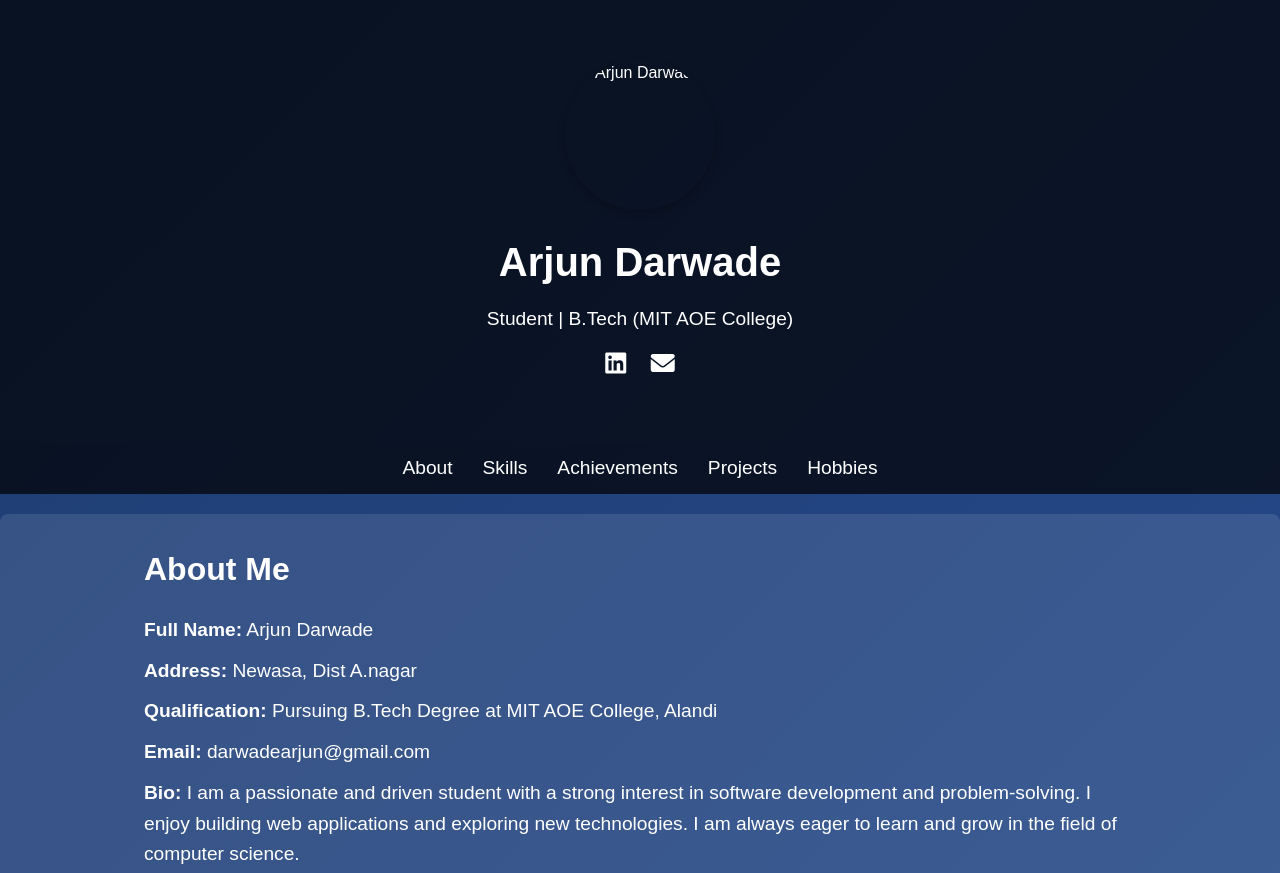
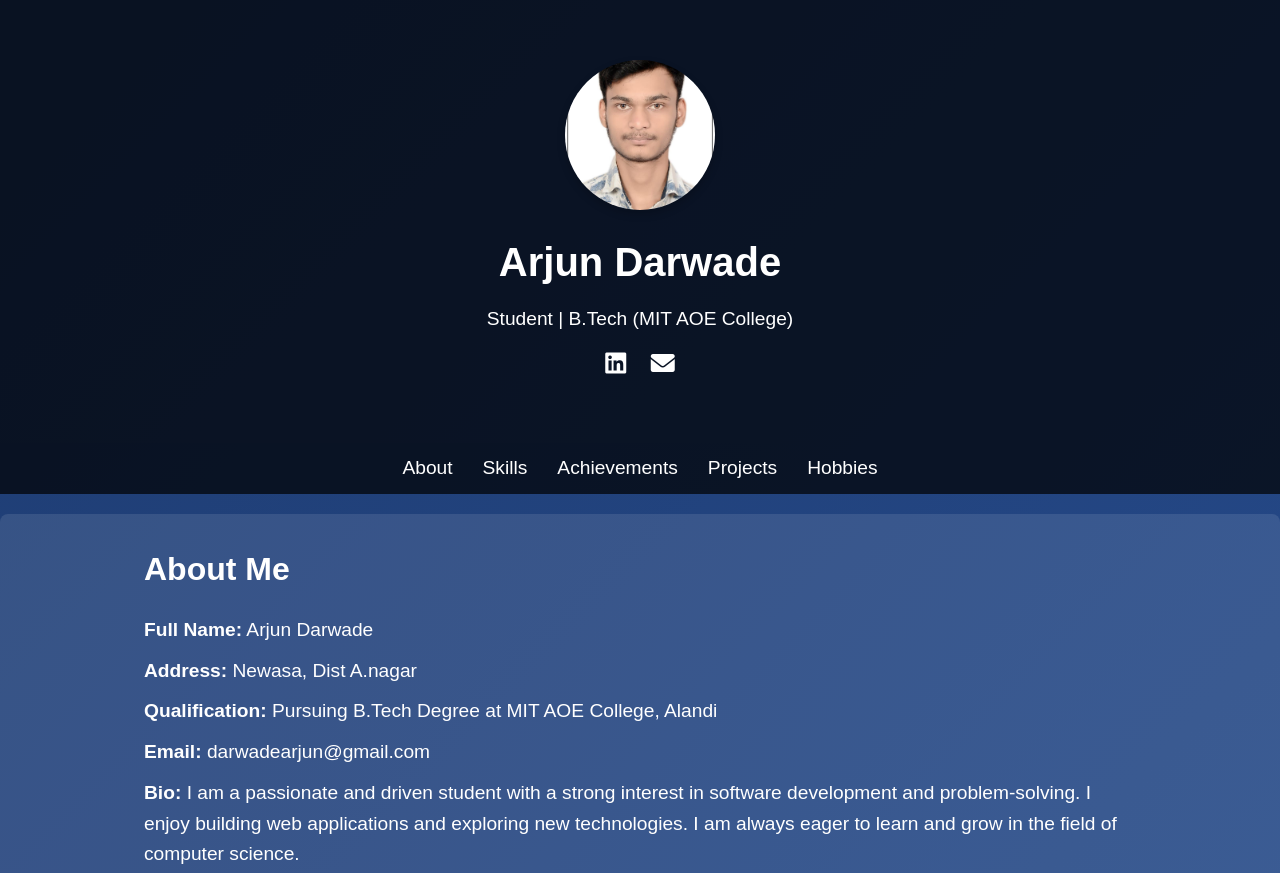
Before and after one commit to ArjunDarwade1710/portafolio, a plain HTML site: page index.html in a window 1280 px wide. Shown: the top 873 px of the page. Drawn offline with Linux system fonts and the light colour scheme; a script that the page names is missing.

Commit message:
Update index.html

```diff
--- a/index.html
+++ b/index.html
@@ -17,7 +17,7 @@
     <header>
         <div class="container">
             <div class="profile">
-                <img src="./Arjun Darwade _ Digital Portfolio_files/WhatsApp Image 2024-06-16 at 10.05.40 PM.jpeg" alt="Arjun Darwade" class="profile-img">
+                <img src="WhatsApp Image 2024-06-16 at 10.05.40 PM.jpeg" alt="Arjun Darwade" class="profile-img">
                 <h1>Arjun Darwade</h1>
                 <p>Student | B.Tech (MIT AOE College)</p>
                 <div class="social-links">
```
